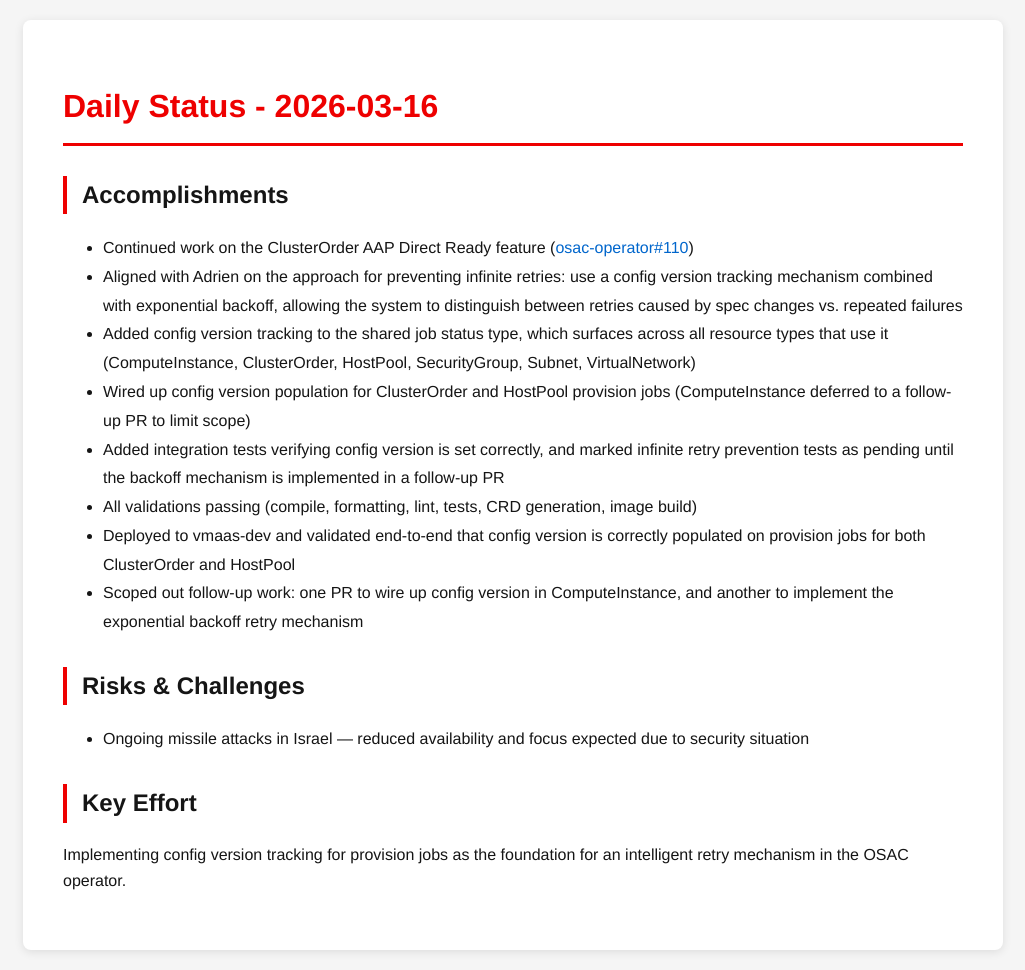
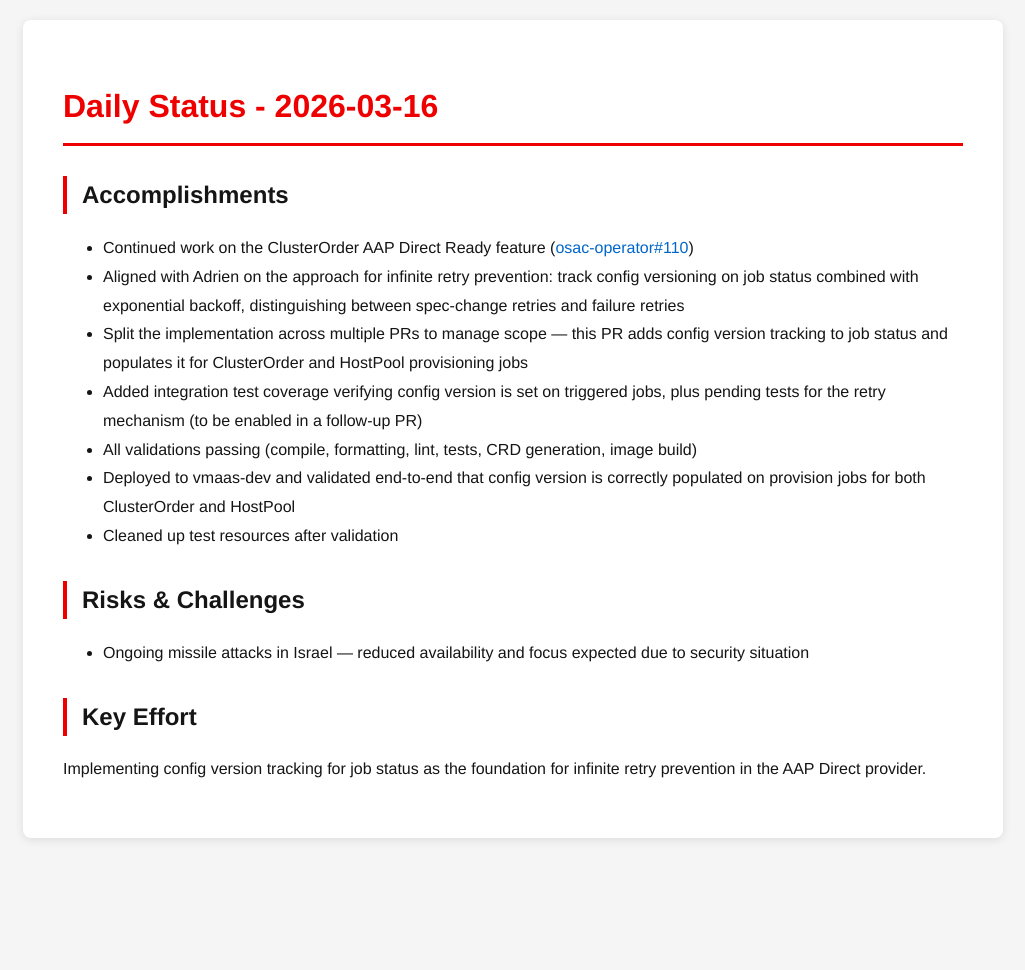
Before and after one commit to tzvatot/daily-status, a Jekyll site: the page built from 2026-03-16.md, in a window 1280 px wide. Shown: the whole page, without its empty margins (127-1152 px from the left). Built offline with Jekyll 4.4.1, drawn with Linux system fonts in a browser that asks for light colours; after the commit the page ends 900 px from its top, so only the background shows below that.

Commit message:
Daily status update - 2026-03-16

```diff
--- a/2026-03-16.md
+++ b/2026-03-16.md
@@ -8,16 +8,15 @@ date: 2026-03-16
 
 ## Accomplishments
 - Continued work on the ClusterOrder AAP Direct Ready feature ([osac-operator#110](https://github.com/osac-project/osac-operator/pull/110))
-- Aligned with Adrien on the approach for preventing infinite retries: use a config version tracking mechanism combined with exponential backoff, allowing the system to distinguish between retries caused by spec changes vs. repeated failures
-- Added config version tracking to the shared job status type, which surfaces across all resource types that use it (ComputeInstance, ClusterOrder, HostPool, SecurityGroup, Subnet, VirtualNetwork)
-- Wired up config version population for ClusterOrder and HostPool provision jobs (ComputeInstance deferred to a follow-up PR to limit scope)
-- Added integration tests verifying config version is set correctly, and marked infinite retry prevention tests as pending until the backoff mechanism is implemented in a follow-up PR
+- Aligned with Adrien on the approach for infinite retry prevention: track config versioning on job status combined with exponential backoff, distinguishing between spec-change retries and failure retries
+- Split the implementation across multiple PRs to manage scope — this PR adds config version tracking to job status and populates it for ClusterOrder and HostPool provisioning jobs
+- Added integration test coverage verifying config version is set on triggered jobs, plus pending tests for the retry mechanism (to be enabled in a follow-up PR)
 - All validations passing (compile, formatting, lint, tests, CRD generation, image build)
 - Deployed to vmaas-dev and validated end-to-end that config version is correctly populated on provision jobs for both ClusterOrder and HostPool
-- Scoped out follow-up work: one PR to wire up config version in ComputeInstance, and another to implement the exponential backoff retry mechanism
+- Cleaned up test resources after validation
 
 ## Risks & Challenges
 - Ongoing missile attacks in Israel — reduced availability and focus expected due to security situation
 
 ## Key Effort
-Implementing config version tracking for provision jobs as the foundation for an intelligent retry mechanism in the OSAC operator.
+Implementing config version tracking for job status as the foundation for infinite retry prevention in the AAP Direct provider.
```
